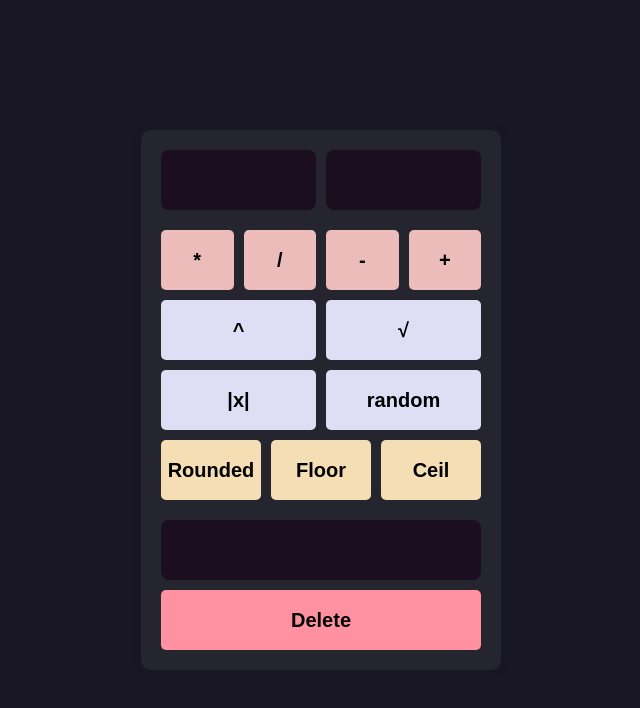
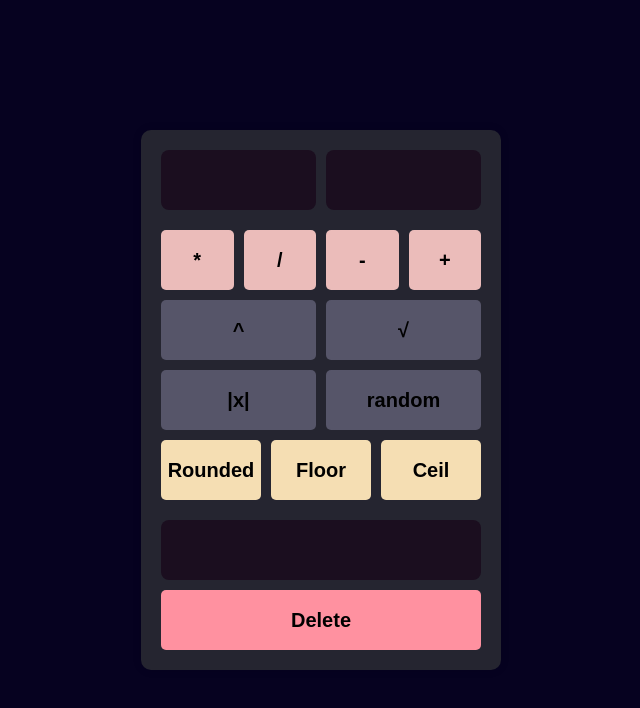
Before and after one commit to Dllanw/basic-calculator, a plain HTML site: page index.html in a window 1280 px wide. Shown: the whole page, without its empty margins (319-959 px from the left). Drawn offline with Linux system fonts and the light colour scheme.

Commit message:
change bg-color body

```diff
--- a/css/styles.css
+++ b/css/styles.css
@@ -1,6 +1,6 @@
 :root {
-    --background-Color: #191724;
-    --primary-Color: #e0def4;
+    --background-Color: #060220;
+    --primary-Color: #565569;
     --secondary-Color: #ebbcba;
     --accent-Color: #31748f;
     --text-Color: #e0def4;
@@ -18,7 +18,7 @@ body {
     display: grid;
     place-items: center;
     height: 100vh;
-    background-color: #191724;
+    background-color: var(--background-Color);
     margin: 0rem;
 }
 
```
